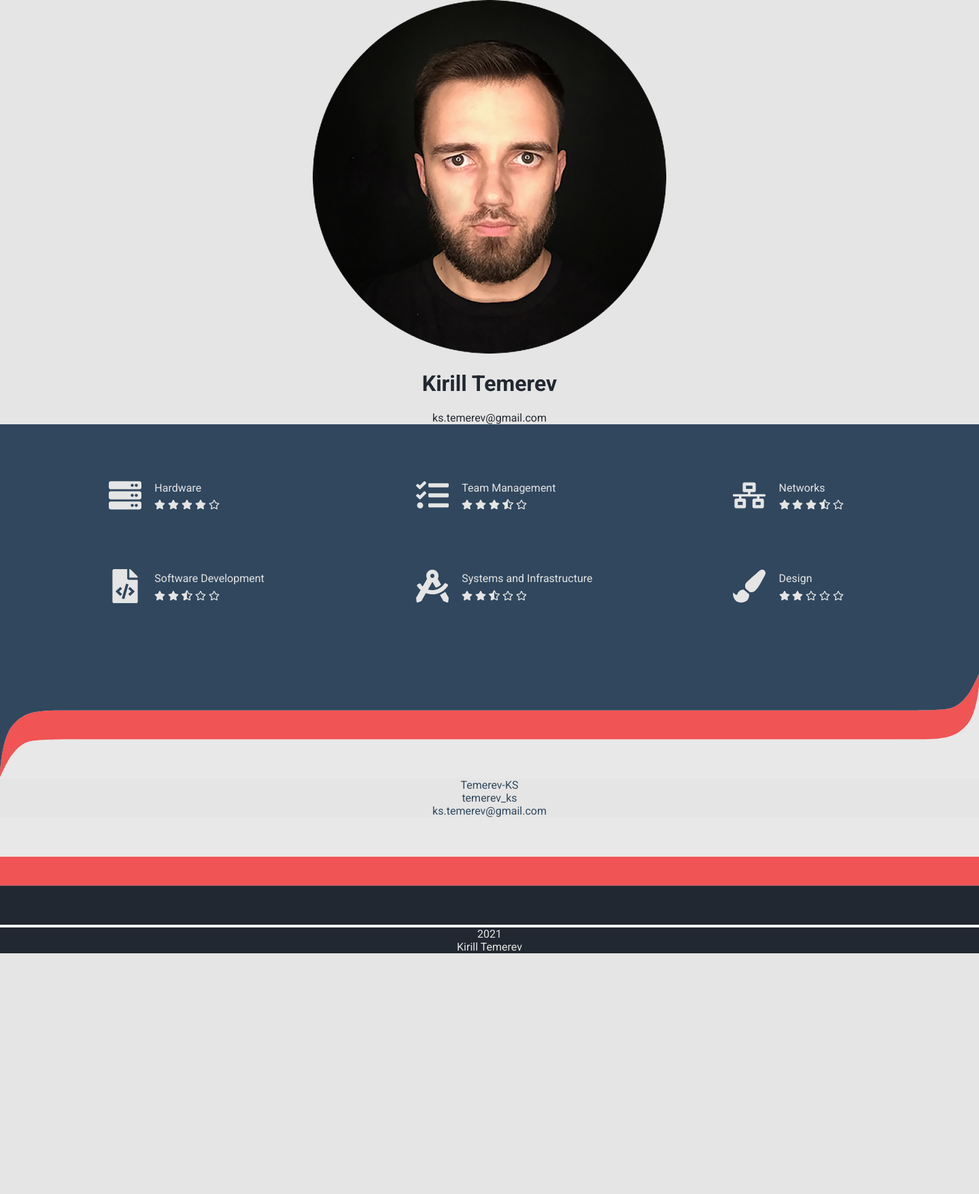
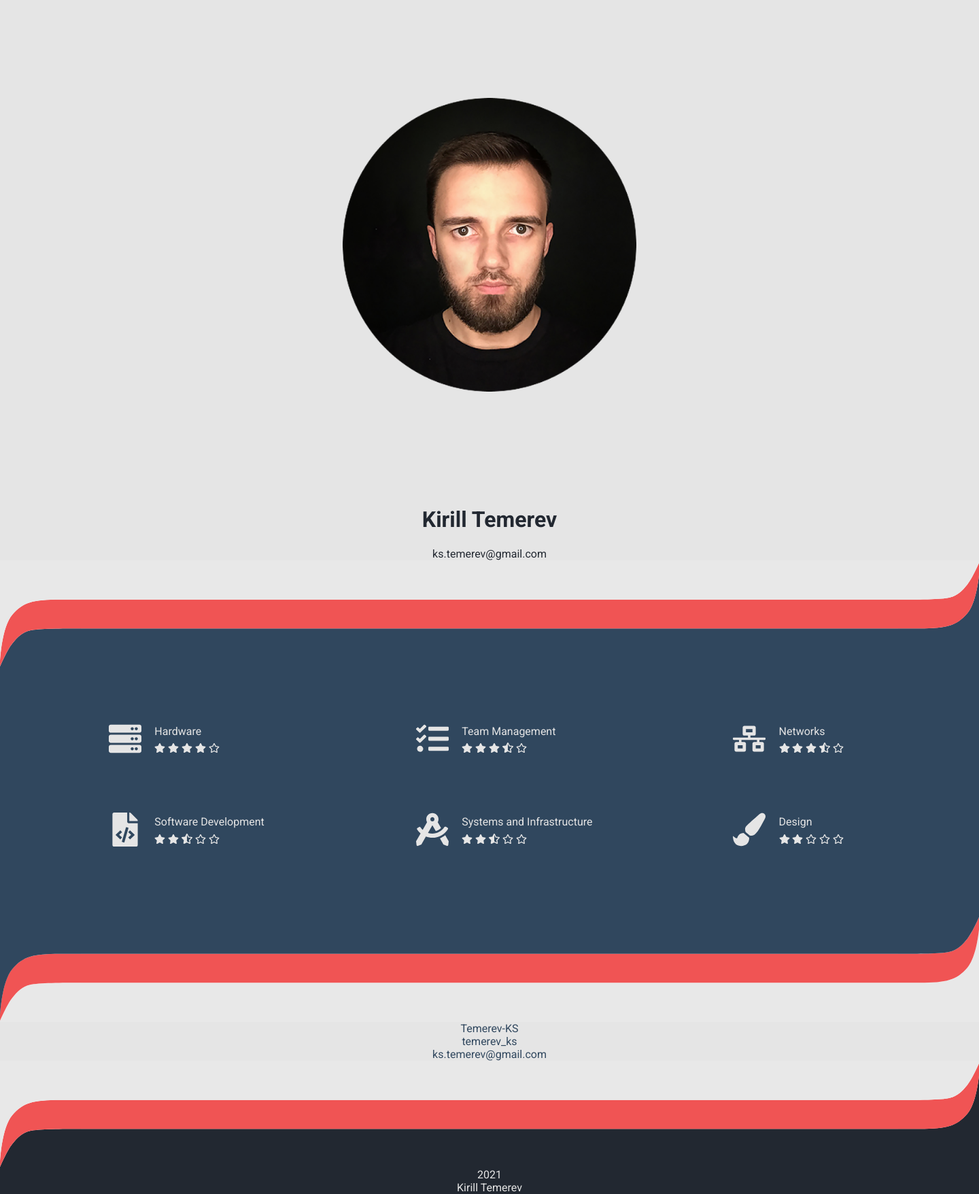
Before and after one commit to Temerev-KS/002_portfolio_website, a Flask app: page /strapless in a window 1440 px wide. Shown: the whole page at 68% size. Before the commit the page ends 1402 px from the top, so only its background shows below. Run offline with Flask 2, Linux system fonts and the light colour scheme; some libraries are stand-ins or nearby versions.

Commit message:
Work In Progress
Separators added with proper styling

```diff
--- a/static/css/style.css
+++ b/static/css/style.css
@@ -33,7 +33,11 @@ body {
     color: var(--main-color-light);
 }
 
-
+.avatar {
+    height: 30vw;
+    width: 30vw;
+    margin: 10vw;
+}
 
 
 
@@ -111,7 +115,42 @@ body {
     display: flex;
 }
 
-.separator-left {
+.separator-left-grb {
+    height: 158px;
+    width: 119px;
+    min-height: 100%;
+    margin: 0;
+    padding: 0;
+    border: 0;
+    align-self: flex-start;
+    background-image: url('../../static/img/separator_grb/left_wisp_xl.svg');
+    flex-shrink: 0;
+}
+.separator-center-grb {
+    height: 158px;
+    min-height: 100%;
+    margin: 0;
+    padding: 0;
+    border: 0;
+    align-self: center;
+    flex-grow: 1;
+    flex-shrink: 1;
+    background-image: url('../../static/img/separator_grb/center_bar_xl.svg');
+    background-repeat: repeat-x;
+}
+.separator-right-grb {
+    height: 158px;
+    width: 119px;
+    min-height: 100%;
+    margin: 0;
+    padding: 0;
+    border: 0;
+    align-self: flex-end;
+    background-image: url('../../static/img/separator_grb/right_wisp_xl.svg');
+    flex-shrink: 0;
+}
+
+.separator-left-brg {
     height: 158px;
     width: 119px;
     min-height: 100%;
@@ -122,7 +161,7 @@ body {
     background-image: url('../../static/img/separator_brg/left_wisp_xl.svg');
     flex-shrink: 0;
 }
-.separator-center {
+.separator-center-brg {
     height: 158px;
     min-height: 100%;
     margin: 0;
@@ -134,7 +173,7 @@ body {
     background-image: url('../../static/img/separator_brg/center_bar_xl.svg');
     background-repeat: repeat-x;
 }
-.separator-right {
+.separator-right-brg {
     height: 158px;
     width: 119px;
     min-height: 100%;
@@ -146,6 +185,43 @@ body {
     flex-shrink: 0;
 }
 
+
+.separator-left-grd {
+    height: 158px;
+    width: 119px;
+    min-height: 100%;
+    margin: 0;
+    padding: 0;
+    border: 0;
+    align-self: flex-start;
+    background-image: url('../../static/img/separator_grd/left_wisp_xl.svg');
+    flex-shrink: 0;
+}
+
+.separator-center-grd {
+    height: 158px;
+    min-height: 100%;
+    margin: 0;
+    padding: 0;
+    border: 0;
+    align-self: center;
+    flex-grow: 1;
+    flex-shrink: 1;
+    background-image: url('../../static/img/separator_grd/center_bar_xl.svg');
+    background-repeat: repeat-x;
+}
+
+.separator-right-grd {
+    height: 158px;
+    width: 119px;
+    min-height: 100%;
+    margin: 0;
+    padding: 0;
+    border: 0;
+    align-self: flex-end;
+    background-image: url('../../static/img/separator_grd/right_wisp_xl.svg');
+    flex-shrink: 0;
+}
 
 .star-block {
     grid-row: 2;
--- a/templates/index_strapless.html
+++ b/templates/index_strapless.html
@@ -12,28 +12,26 @@
     <!-- Google Fonts -->
     <link href="https://fonts.googleapis.com/css2?family=Roboto:wght@400;500;700&display=swap" rel="stylesheet">
 
-
-    <!-- Bootstrap core CSS -->
-{#    <link href="{{ url_for('static', filename='vendor/bootstrap/css/bootstrap.min.css') }}" rel="stylesheet">#}
-
     <!-- Custom CSS -->
     <link href="{{ url_for('static', filename='css/style.css') }}" rel="stylesheet">
 
 </head>
-<div>
+
     <!-- Portrait :) -->
 
 
     <div class="portrait-section">
-        <img src="static/img/portrait.png" alt="x/v" class="img-fluid rounded-circle avatar">
+        <img src="static/img/portrait.png" alt="x/v" class="avatar">
         <h1>Kirill Temerev</h1>
         <div>ks.temerev@gmail.com</div>
     </div>
 
 
-{#    <div class="separator">#}
-{#        <img src="static/img/separator_grb/center_bar_xl.svg" alt="&nbsp;">#}
-{#    </div>#}
+    <div class="separator-flex-container">
+        <div class="separator-left-grb"></div>
+        <div class="separator-center-grb"></div>
+        <div class="separator-right-grb"></div>
+    </div>
 
 
     <!-- Skills -->
@@ -143,9 +141,9 @@
     </div>
 
     <div class="separator-flex-container">
-        <div class="separator-left"></div>
-        <div class="separator-center"></div>
-        <div class="separator-right"></div>
+        <div class="separator-left-brg"></div>
+        <div class="separator-center-brg"></div>
+        <div class="separator-right-brg"></div>
     </div>
 
 
@@ -173,10 +171,10 @@
 
 
 
-        <div class="separator">
-                <div>
-                    <img src="static/img/separator_grd/center_bar_xl.svg">
-                </div>
+        <div class="separator-flex-container">
+            <div class="separator-left-grd"></div>
+            <div class="separator-center-grd"></div>
+            <div class="separator-right-grd"></div>
         </div>
 
 
```
